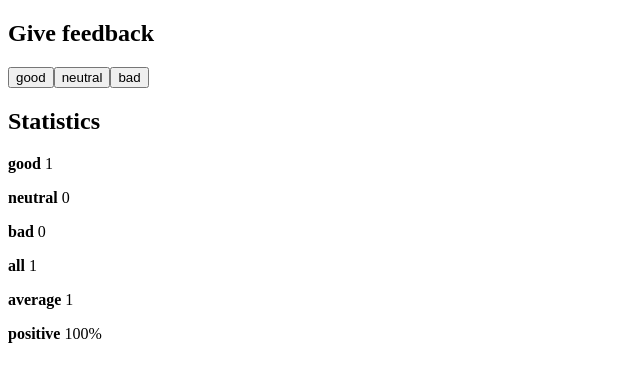
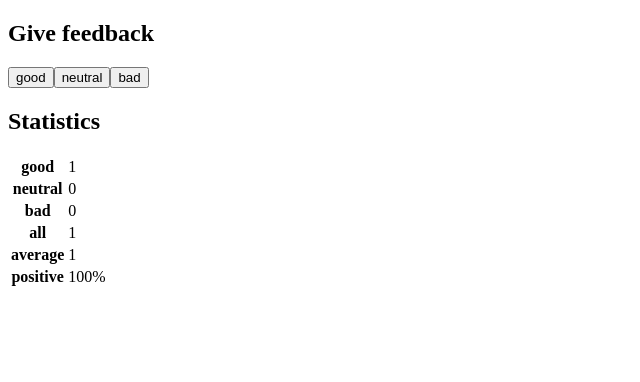
Before and after one commit to LageCode/FullStackOpen, a React (Vite) app in the folder part1/unicafe/: page / in a window 1280 px wide. Both pictures are taken after a click on the button "good". Shown: the top 382 px of the page, without its empty margins (0-640 px from the left). Built offline with nearby package versions, Linux system fonts and the light colour scheme.

Commit message:
impl: part1 - 1.11 | Unicafe step6, Statistics as a table

```diff
--- a/part1/unicafe/src/App.jsx
+++ b/part1/unicafe/src/App.jsx
@@ -2,7 +2,7 @@ import { useState } from 'react'
 
 const Button = ({ label, onClickHandler }) => <button onClick={onClickHandler}>{label}</button>
 
-const StatisticLine = ({ label, value, unit }) => <p><b>{label}</b> {value}{unit}</p>
+const StatisticLine = ({ label, value, unit }) => <tr><th>{label}</th><td>{value}{unit}</td></tr>
 
 const Statistics = ({ good, neutral, bad }) => {
   if (good + neutral + bad == 0) {
@@ -21,12 +21,14 @@ const Statistics = ({ good, neutral, bad }) => {
   return (
     <div>
       <h2>Statistics</h2>
+      <table>
         <StatisticLine label={"good"} value={good} />
         <StatisticLine label={"neutral"} value={neutral} />
         <StatisticLine label={"bad"} value={bad} />
         <StatisticLine label={"all"} value={all} />
         <StatisticLine label={"average"} value={avg} />
         <StatisticLine label={"positive"} value={posFrqc} unit={"%"} />
+      </table>
     </div>
   )
 }
```
Lines whose indentation alone changed are shown as unchanged.
